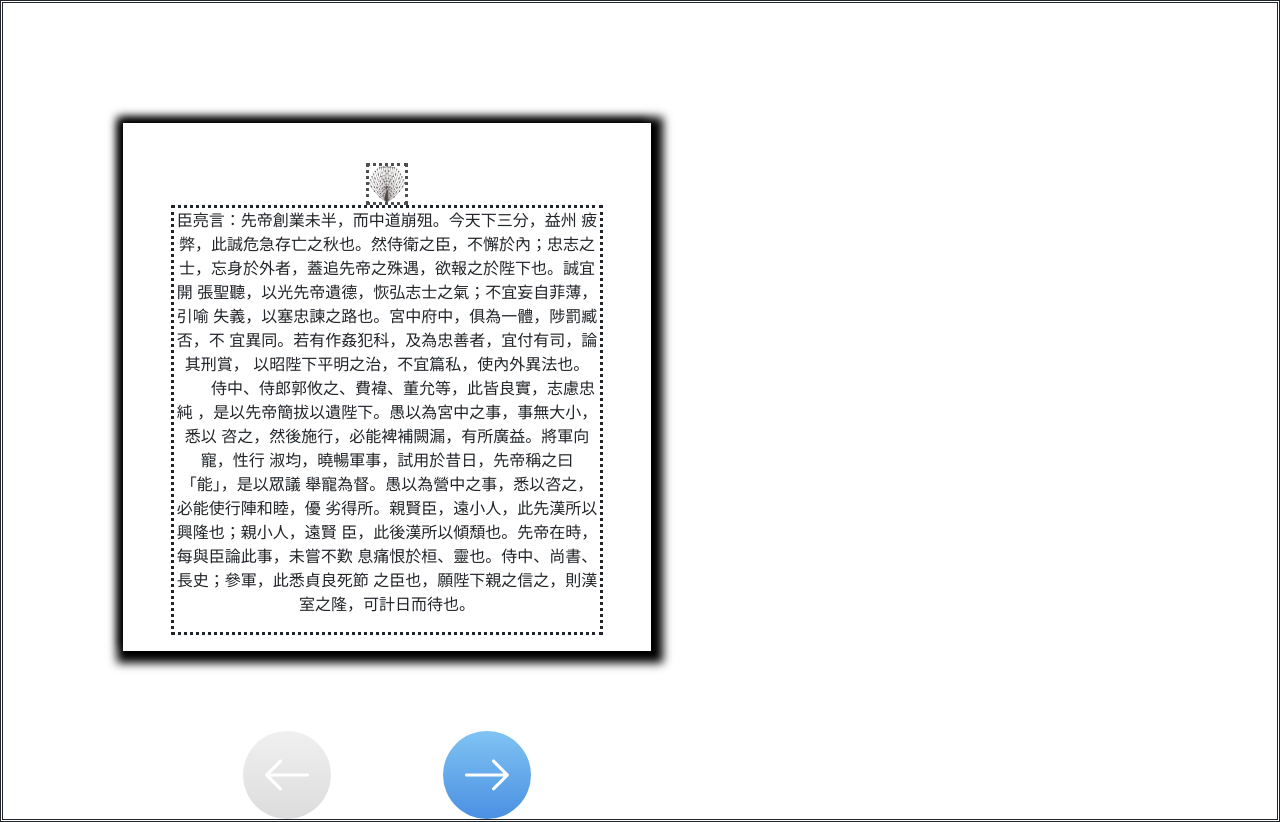
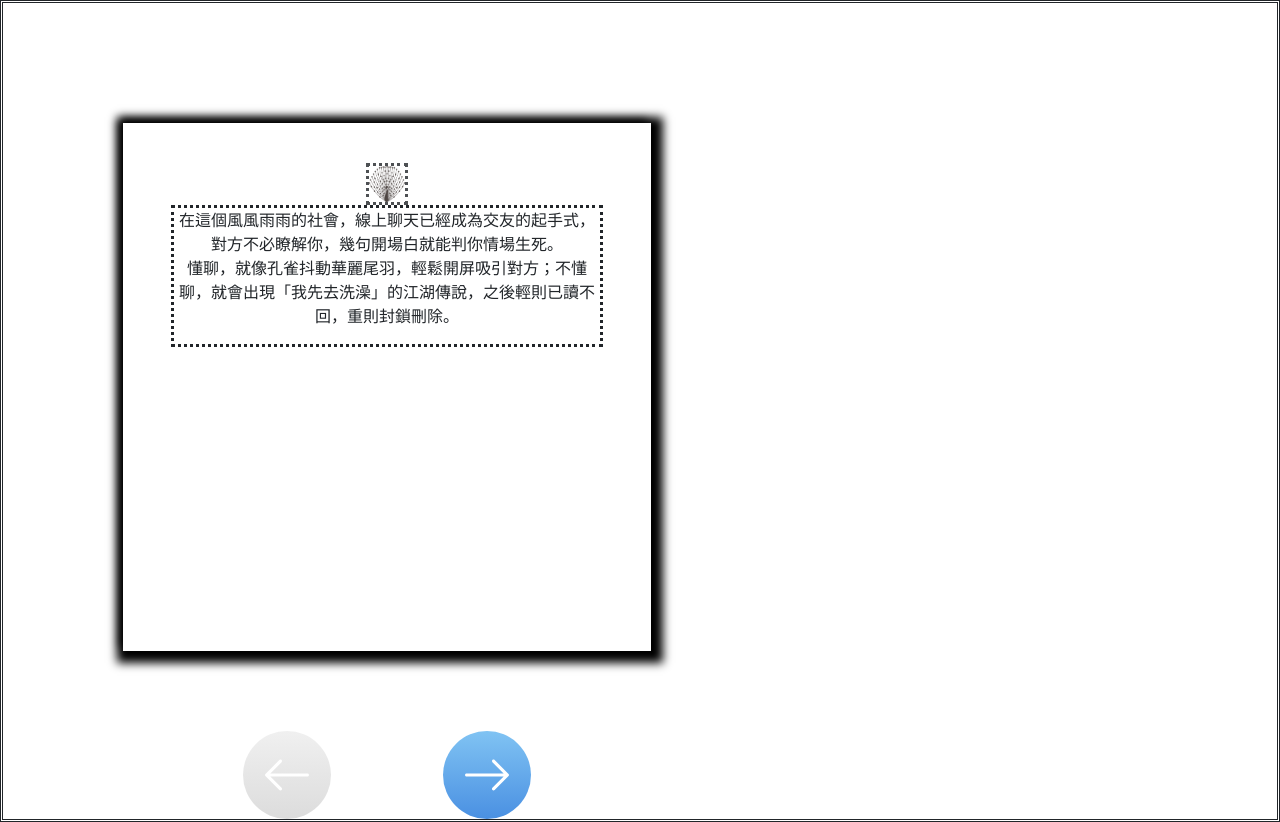
Before and after one commit to king4sam/peacock, a React (Create React App) app: page / in a window 1280 px wide. Built offline with nearby package versions, Linux system fonts and the light colour scheme.

Commit message:
long text muti line

```diff
--- a/src/guideText.jsx
+++ b/src/guideText.jsx
@@ -1,46 +1,15 @@
 import React from 'react';
+import nanoid from 'nanoid';
 import PropTypes from 'prop-types';
+
+import { guidePageTwoText, guidePageText } from './lines';
 
 const GuideText = props => {
   const { page } = props;
   const context =
     page === 1
-      ? `臣亮言：先帝創業未半，而中道崩殂。今天下三分，益州
-      疲弊，此誠危急存亡之秋也。然侍衛之臣，不懈於內；忠志之
-      士，忘身於外者，蓋追先帝之殊遇，欲報之於陛下也。誠宜開
-      張聖聽，以光先帝遺德，恢弘志士之氣；不宜妄自菲薄，引喻
-      失義，以塞忠諫之路也。宮中府中，俱為一體，陟罰臧否，不
-      宜異同。若有作姦犯科，及為忠善者，宜付有司，論其刑賞，
-      以昭陛下平明之治，不宜篇私，使內外異法也。
-
-       　　侍中、侍郎郭攸之、費褘、董允等，此皆良實，志慮忠純
-      ，是以先帝簡拔以遺陛下。愚以為宮中之事，事無大小，悉以
-      咨之，然後施行，必能裨補闕漏，有所廣益。將軍向寵，性行
-      淑均，曉暢軍事，試用於昔日，先帝稱之曰「能」，是以眾議
-      舉寵為督。愚以為營中之事，悉以咨之，必能使行陣和睦，優
-      劣得所。親賢臣，遠小人，此先漢所以興隆也；親小人，遠賢
-      臣，此後漢所以傾頹也。先帝在時，每與臣論此事，未嘗不歎
-      息痛恨於桓、靈也。侍中、尚書、長史；參軍，此悉貞良死節
-      之臣也，願陛下親之信之，則漢室之隆，可計日而待也。
-
-  `
-      : `222臣亮言：先帝創業未半，而中道崩殂。今天下三分，益州
-      疲弊，此誠危急存亡之秋也。然侍衛之臣，不懈於內；忠志之
-      士，忘身於外者，蓋追先帝之殊遇，欲報之於陛下也。誠宜開
-      張聖聽，以光先帝遺德，恢弘志士之氣；不宜妄自菲薄，引喻
-      失義，以塞忠諫之路也。宮中府中，俱為一體，陟罰臧否，不
-      宜異同。若有作姦犯科，及為忠善者，宜付有司，論其刑賞，
-      以昭陛下平明之治，不宜篇私，使內外異法也。
-
-       　　侍中、侍郎郭攸之、費褘、董允等，此皆良實，志慮忠純
-      ，是以先帝簡拔以遺陛下。愚以為宮中之事，事無大小，悉以
-      咨之，然後施行，必能裨補闕漏，有所廣益。將軍向寵，性行
-      淑均，曉暢軍事，試用於昔日，先帝稱之曰「能」，是以眾議
-      舉寵為督。愚以為營中之事，悉以咨之，必能使行陣和睦，優
-      劣得所。親賢臣，遠小人，此先漢所以興隆也；親小人，遠賢
-      臣，此後漢所以傾頹也。先帝在時，每與臣論此事，未嘗不歎
-      息痛恨於桓、靈也。侍中、尚書、長史；參軍，此悉貞良死節
-      之臣也，願陛下親之信之，則漢室之隆，可計日而待也。`;
+      ? guidePageText.split('\n').map(it => <div key={nanoid()}>{it}</div>)
+      : guidePageTwoText.split('\n').map(it => <div key={nanoid()}>{it}</div>);
   return (
     <div className="guideText">
       <p className="guideContent">{context}</p>
--- a/src/lines.js
+++ b/src/lines.js
@@ -1,7 +1,16 @@
 const showerCard = '嗯嗯，我先去洗澡';
+// export const textToMultiLine = text => {
+//   return text.split('\n').map((it, i) => <div key={'x' + i}>{it}</div>);
+// };
 export const guidePageText = `在這個風風雨雨的社會，線上聊天已經成為交友的起手式，對方不必瞭解你，幾句開場白就能判你情場生死。
 懂聊，就像孔雀抖動華麗尾羽，輕鬆開屏吸引對方；不懂聊，就會出現「我先去洗澡」的江湖傳說，之後輕則已讀不回，重則封鎖刪除。`;
-export const guidePageTwoText = `接下來，請試著和這位女性聊天。請盡量避免讓對方回覆「我先去洗澡」的對話，當對方這樣回覆時，聊天即結束，您身後象徵吸引力的孔雀尾羽也不會開屏。若成功與對方完成對話，您身後的孔雀尾羽就會完全展開。`;
+export const guidePageTwoText = `接下來，請試著和這位女性聊天。請盡量避免讓對方回覆「我先去洗澡」的對話，當對方這樣回覆時，聊天即結束，您身後象徵吸引力的孔雀尾羽也不會開屏。
+若成功與對方完成對話，您身後的孔雀尾羽就會完全展開。`;
+export const winWord = `看看現在鏡中充滿吸引力的孔雀。
+您的聊天才能讓您成為這個時代的交友能手
+aka 情場浪子。`;
+export const loseWord = `您已召喚「我先去洗澡」的江湖傳說。
+很抱歉，對方不想再和您繼續聊天，所以您的孔雀尾羽也將無法展開。`;
 export const gameStatus = {
   win: 1,
   lose: 2,
@@ -20,7 +29,7 @@ const lines = [
   {
     index: 2,
     question:
-      '今天好像全台都在下雨，你那邊有下嗎？嗯嗯，我先去洗澡嗯嗯，我先去洗澡嗯嗯，我先去洗澡',
+      '今天好像全台都在下雨，你那邊有下嗎？今天好像全台都在下雨，你那邊有下嗎？今天好像全台都在下雨，你那邊有下嗎？',
     response: '有啊，下午的時候下很大',
     choices: [5, 6, 7],
   },
@@ -603,7 +612,7 @@ const lines = [
     index: 89,
     question: '房東都是怕傢俱被弄壞吧，有教好就不會',
     response: '我其實也沒什麼在教她，她就滿乖的',
-    choices: [],
+    choices: [92, 93, 94],
   },
   {
     index: 90,
--- a/src/mainGame.css
+++ b/src/mainGame.css
@@ -3,7 +3,7 @@
   line-height: 96px;
   font-size: 28px;
   text-align: center;
-  box-shadow: 0px 0px 4px 3px gray;
+  box-shadow: 0px 0px 32px 9px rgba(0, 0, 0, 0.12);
 }
 
 .msgFromMe {
@@ -81,3 +81,30 @@ div[class*='msgFromMe'] > p[class*='msgText'] {
   border-left: 1px solid #80c3f4;
   border-right: 1px solid #80c3f4;
 }
+
+.modalWindow {
+  box-shadow: 0px 0px 32px 9px rgba(0, 0, 0, 0.24);
+  width: 528px;
+}
+
+.modalContent {
+  margin-left: 48px;
+  margin-right: 48px;
+  margin-bottom: 32px;
+  font-size: 22px;
+  line-height: 44px;
+}
+
+.modalButton {
+  height: 88px;
+  width: 220px;
+  background: -webkit-linear-gradient(#80c3f3, #4a90e2);
+  background: -o-linear-gradient(#80c3f3, #4a90e2);
+  background: -moz-linear-gradient(#80c3f3, #4a90e2);
+  background: linear-gradient(#80c3f3, #4a90e2);
+  color: white;
+  font-size: 32px;
+  border-radius: 44px;
+  border: none;
+  margin: 40px;
+}
```
